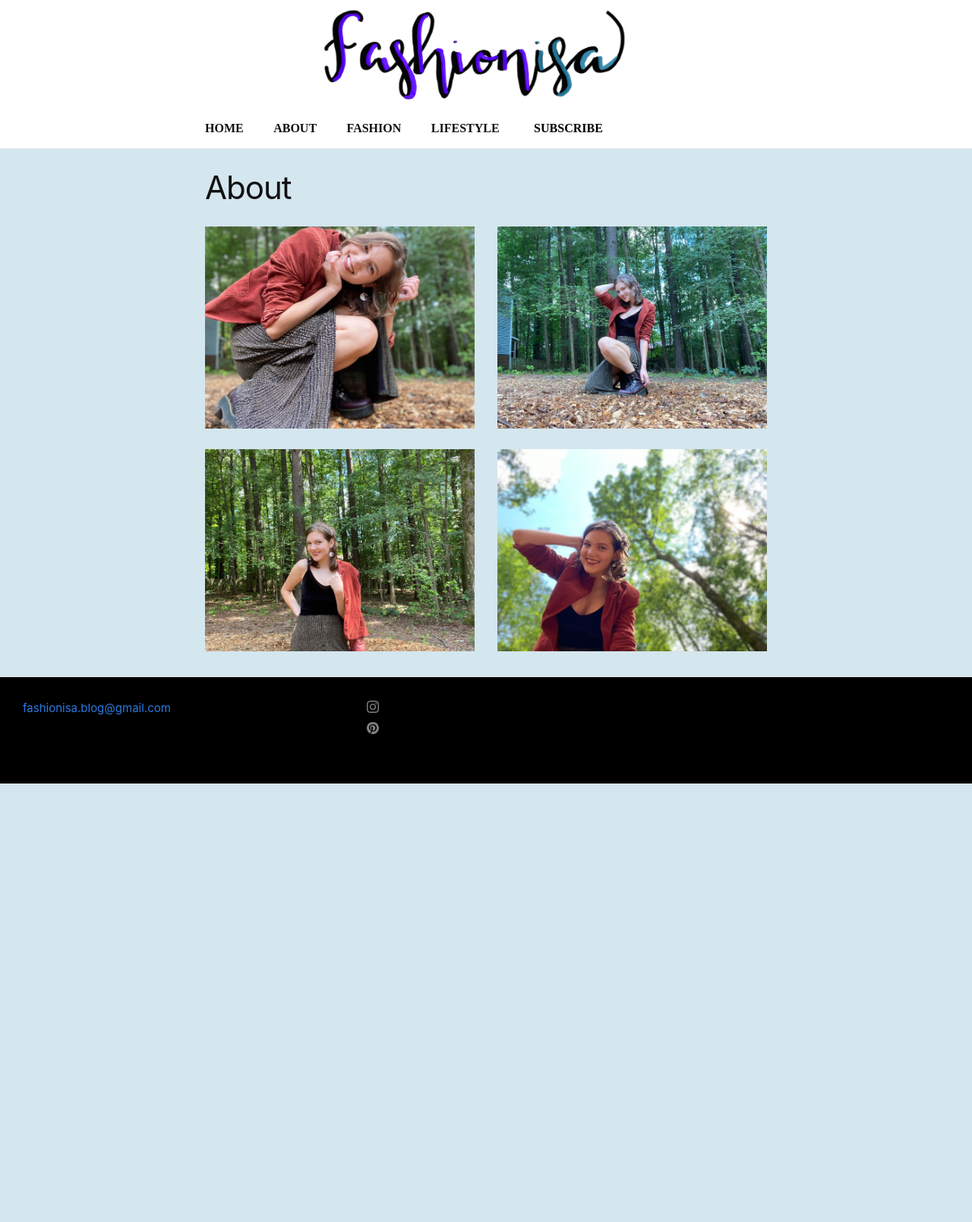
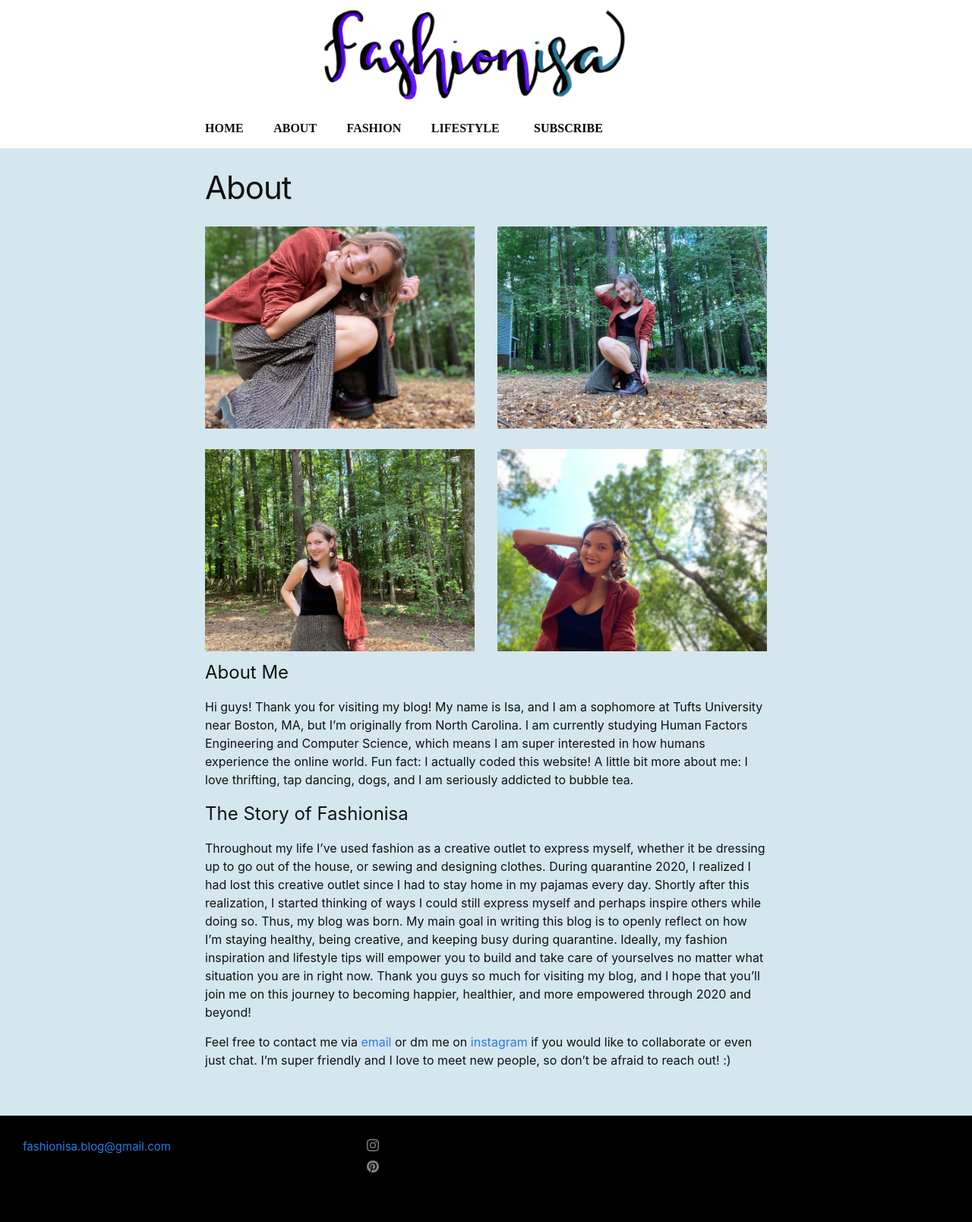
Before and after one commit to iwalte01/fashionisa-blog, a Jekyll site: the page built from about.html, in a window 1280 px wide. Shown: the whole page at 76% size. Built offline with Jekyll 4.4.1, drawn with Linux system fonts in a browser that asks for light colours; before the commit the page ends 1031 px from its top, so only the background shows below that.

Commit message:
added text to the about page

```diff
--- a/about.html
+++ b/about.html
@@ -26,4 +26,14 @@ permalink: /about/
 <img src="/fashionisa-blog/images/about4.jpg">
 </div>
 </div>
+<h1><span>About Me</span></h1>
+
+<p>Hi guys! Thank you for visiting my blog! My name is Isa, and I am a sophomore at Tufts University near Boston, MA, but I’m originally from North Carolina. I am currently studying Human Factors Engineering and Computer Science, which means I am super interested in how humans experience the online world. Fun fact: I actually coded this website! A little bit more about me: I love thrifting, tap dancing, dogs, and I am seriously addicted to bubble tea.</p>
+
+<h1><span>The Story of Fashionisa</span></h1>
+
+<p>Throughout my life I’ve used fashion as a creative outlet to express myself, whether it be dressing up to go out of the house, or sewing and designing clothes. During quarantine 2020, I realized I had lost this creative outlet since I had to stay home in my pajamas every day. Shortly after this realization, I started thinking of ways I could still express myself and perhaps inspire others while doing so. Thus, my blog was born. My main goal in writing this blog is to openly reflect on how I’m staying healthy, being creative, and keeping busy during quarantine. Ideally, my fashion inspiration and lifestyle tips will empower you to build and take care of yourselves no matter what situation you are in right now. Thank you guys so much for visiting my blog, and I hope that you’ll join me on this journey to becoming happier, healthier, and more empowered through 2020 and beyond! </p>
+
+<p> Feel free to contact me via <a href="mailto: fashionisa.blog@gmail.com?" subject="subject text" target="_blank">email</a> or dm me on <a href="http://www.instagram.com/fashionisa.blog" target="_blank">instagram</a> if you would like to collaborate or even just chat. I’m super friendly and I love to meet new people, so don’t be afraid to reach out! :)</p>
+
 </html>
--- a/abt.css
+++ b/abt.css
@@ -3,6 +3,7 @@
 	display: grid;
 	grid-template-columns: 1fr 1fr;
 	grid-column-gap: 4%;
+	margin-bottom: 5%;
 }
 
 .collage .upper {
```
